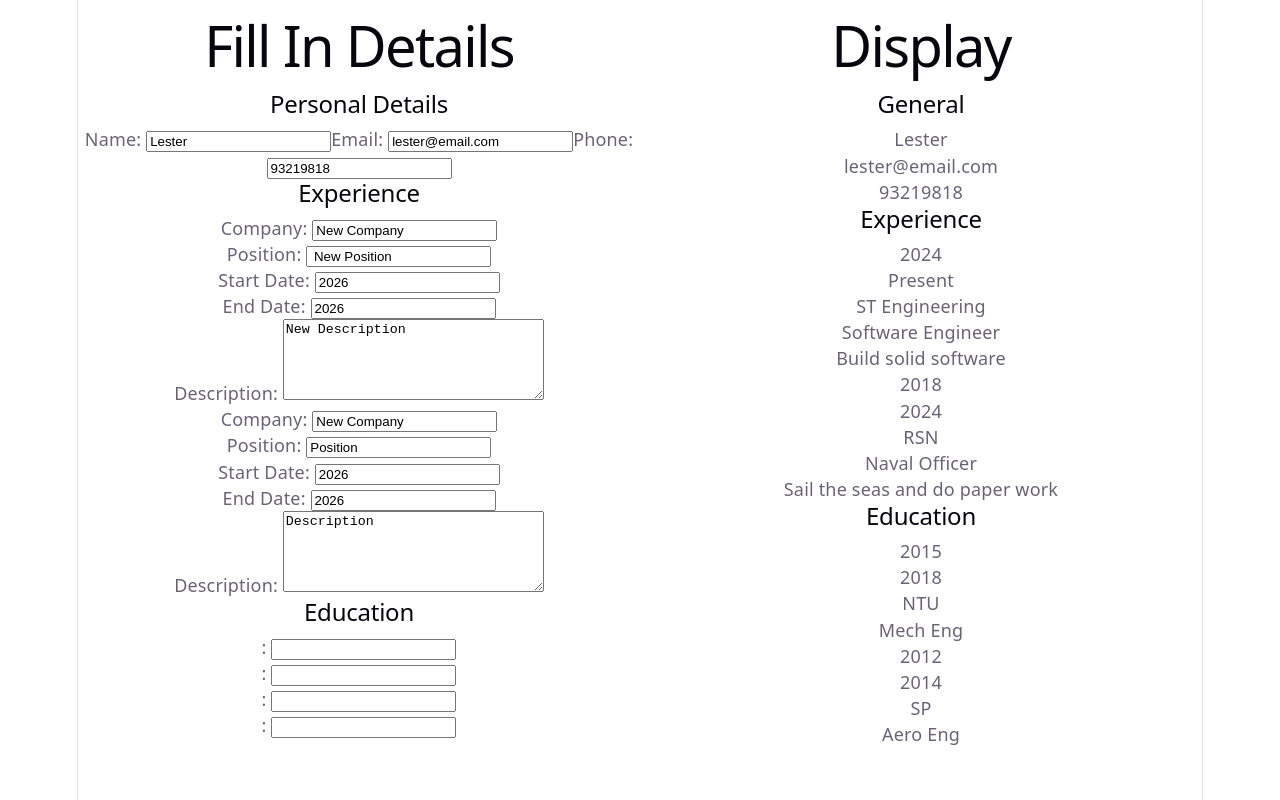
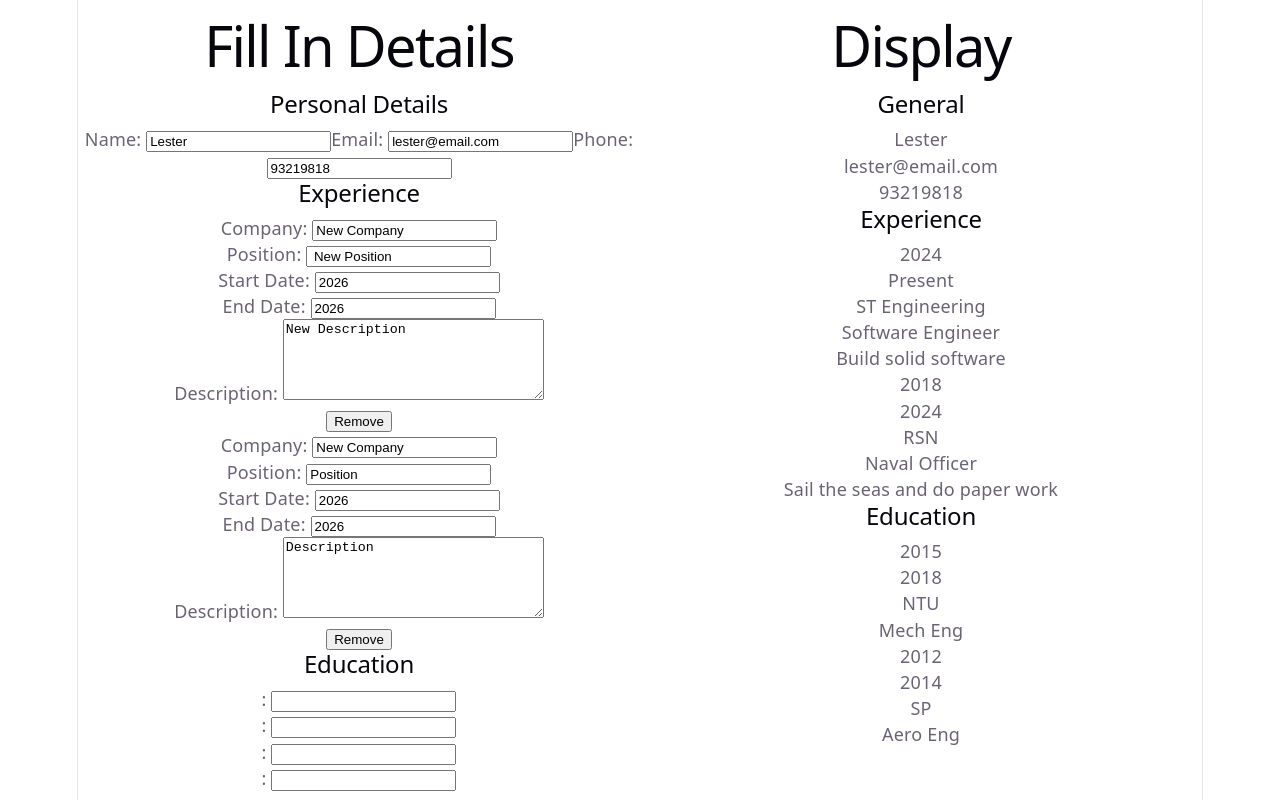
Before and after one commit to lesterc013/top-cv-builder, a React (Vite) app: page / in a window 1280 px wide. Built offline with nearby package versions, Linux system fonts and the light colour scheme.

Commit message:
feat: Implement remove an experience block

```diff
--- a/src/App.jsx
+++ b/src/App.jsx
@@ -68,6 +68,12 @@ function App() {
     setExperienceData(updatedExperiences);
   }
 
+  function handleRemoveExperienceData(idToRemove) {
+    setExperienceData(
+      experienceData.filter((expObj) => expObj.id !== idToRemove),
+    );
+  }
+
   return (
     <div className='app'>
       <Form
@@ -75,6 +81,7 @@ function App() {
         handlePersonalDetailsChanged={handlePersonalDetailsChanged}
         experienceData={experienceData}
         handleExperienceInputChanged={handleExperienceInputChanged}
+        handleRemoveExperienceData={handleRemoveExperienceData}
       />
       <Display />
     </div>
--- a/src/components/Form.jsx
+++ b/src/components/Form.jsx
@@ -7,6 +7,7 @@ export default function Form({
   handlePersonalDetailsChanged,
   experienceData,
   handleExperienceInputChanged,
+  handleRemoveExperienceData,
 }) {
   return (
     <div className='form'>
@@ -28,6 +29,9 @@ export default function Form({
             handleExperienceInputChanged={(e) =>
               handleExperienceInputChanged(experienceDataObj.id, e)
             }
+            handleRemoveExperienceData={(e) => {
+              handleRemoveExperienceData(experienceDataObj.id);
+            }}
           />
         ))}
       </div>
--- a/src/components/form/ExpFormBlock.jsx
+++ b/src/components/form/ExpFormBlock.jsx
@@ -3,6 +3,7 @@ import Input from './Input';
 export default function ExpFormBlock({
   experienceDataObj,
   handleExperienceInputChanged,
+  handleRemoveExperienceData,
 }) {
   const blockId = experienceDataObj.id;
 
@@ -52,6 +53,10 @@ export default function ExpFormBlock({
         value={experienceDataObj.description}
         handleValueChanged={handleExperienceInputChanged}
       />
+
+      <button type='button' onClick={handleRemoveExperienceData}>
+        Remove
+      </button>
     </div>
   );
 }
```
